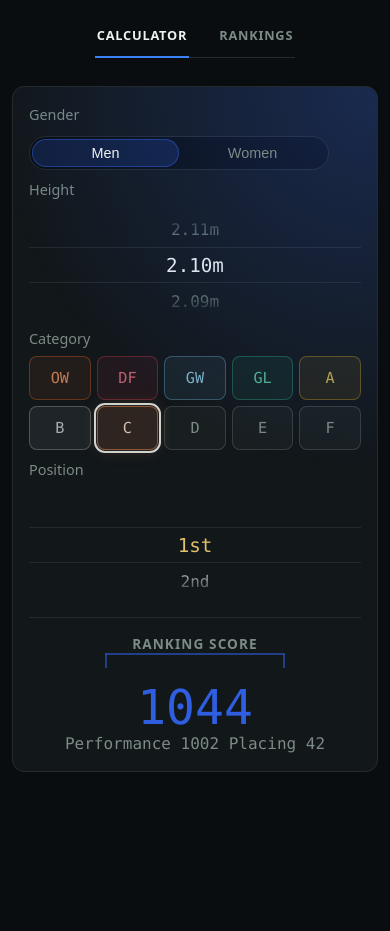
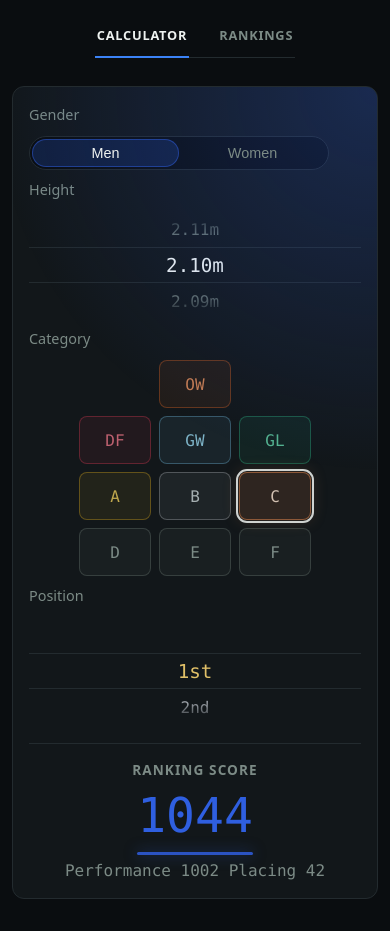
Before and after one commit to bahno/hj-stats, a React (Vite) app: page / in a window 390 px wide. Before the commit the page ends 844 px from the top, so only its background shows below. Built offline with nearby package versions, Linux system fonts and the light colour scheme.

Commit message:
feat: update CategorySelect to use a tier pyramid layout and enhance score display in Calculator

```diff
--- a/src/components/Calculator.tsx
+++ b/src/components/Calculator.tsx
@@ -38,10 +38,10 @@ export function Calculator() {
       </div>
       <div className="result">
         <div className="score-label">Ranking Score</div>
-        <div className="bar-rule" key={score.total}>
-          <span className="sweep" />
+        <div className="crossbar" key={score.total}>
+          <div className="score" data-testid="ranking-score">{score.total}</div>
+          <span className="beam" aria-hidden />
         </div>
-        <div className="score" data-testid="ranking-score">{score.total}</div>
         <div className="breakdown" data-testid="breakdown">
           Performance {score.performance} Placing {score.placing}
         </div>
--- a/src/components/inputs/CategorySelect.tsx
+++ b/src/components/inputs/CategorySelect.tsx
@@ -1,32 +1,52 @@
 import type { Category, CategoryCode } from '../../data/types';
 
 /**
- * Category is a prestige ladder (OW at the top … F at the bottom), so it reads
- * as a tap-to-pick tier grid rather than a dropdown. The selected chip lights in
- * the gender accent; its full name shows in the caption so long names never
- * crowd the chips.
+ * Category is a prestige ladder, so it renders as a pyramid of tier "leagues":
+ * the singular Olympic/World tier (OW) crowning the apex, then the championship
+ * tiers (GL/GW/DF), the medals (C/B/A), and the base tiers (F/E/D) along the
+ * bottom. Each league is one centred row; the selected chip lights in its tier
+ * colour with a white selection ring, and its full name shows in the caption.
  */
+
+// Leagues from apex down to base. Each inner row is ordered high → low prestige
+// left-to-right, so the strongest tier of every league sits on the left edge.
+const LEAGUES: CategoryCode[][] = [
+  ['OW'],
+  ['DF', 'GW', 'GL'],
+  ['A', 'B', 'C'],
+  ['D', 'E', 'F'],
+];
+
 export function CategorySelect({
   categories, value, onChange,
 }: { categories: Category[]; value: CategoryCode; onChange: (c: CategoryCode) => void }) {
+  const byCode = new Map<CategoryCode, Category>(categories.map((c) => [c.code, c]));
   return (
-    <div className="field field-stack">
+    <div className="field">
       <span id="category-label">Category</span>
-      <div className="cat-grid" role="radiogroup" aria-labelledby="category-label">
-        {categories.map((c) => (
+      <div className="cat-groups" role="radiogroup" aria-labelledby="category-label">
+        {LEAGUES.map((league) => (
+          <div className="cat-group" key={league.join('-')}>
+            {league.map((code) => {
+              const c = byCode.get(code);
+              if (!c) return null;
+              return (
                 <button
-            key={c.code}
+                  key={code}
                   type="button"
                   role="radio"
-            aria-checked={c.code === value}
+                  aria-checked={code === value}
                   aria-label={`${c.code} — ${c.name}`}
                   title={`${c.code} — ${c.name}`}
-            data-cat={c.code}
-            className={'cat-chip' + (c.code === value ? ' selected' : '')}
-            onClick={() => onChange(c.code)}
+                  data-cat={code}
+                  className={'cat-chip' + (code === value ? ' selected' : '')}
+                  onClick={() => onChange(code)}
                 >
-            {c.code}
+                  {code}
                 </button>
+              );
+            })}
+          </div>
         ))}
       </div>
     </div>
--- a/src/styles.css
+++ b/src/styles.css
@@ -182,25 +182,29 @@ body {
   box-shadow: 0 0 0 3px rgb(var(--accent-rgb) / 0.1);
 }
 
-/* Category tier grid: full-width stack (label above the control) so the chips
-   get real touch targets instead of being squeezed into the value column. */
-.field-stack {
-  display: block;
+/* Prestige pyramid: sits in the field's value column (the 90px label centres
+   vertically beside it). Each league is a centred row, the apex (OW) crowning the
+   top and the base tiers along the bottom. width:fit-content sizes the block to
+   the widest (3-chip) row; margin:auto centres the pyramid in the value column so
+   it lines up horizontally with the wheels above and below, and the shorter rows
+   centre over the wider rows below them. */
+.cat-groups {
+  display: flex;
+  flex-direction: column;
+  gap: 6px;
+  width: fit-content;
+  margin: 0 auto;
 }
 
-.field-stack > span {
-  display: block;
-  margin-bottom: 8px;
-}
-
-.cat-grid {
-  display: grid;
-  grid-template-columns: repeat(5, 1fr);
+.cat-group {
+  display: flex;
+  justify-content: center;
   gap: 6px;
 }
 
 .cat-chip {
   appearance: none;
+  width: 56px;
   min-height: 44px;
   background: var(--bg);
   color: var(--muted);
@@ -439,64 +443,45 @@ body {
   letter-spacing: 0.08em;
 }
 
-/*
- * The crossbar: the page's one signature element. A high jump bar rests on
- * two standards — rendered here as a rule with ticked ends, sitting right
- * above the hero score. Keyed by the score value in JSX so it remounts (and
- * the clearance sweep replays) every time an input changes the result.
- */
-.bar-rule {
-  position: relative;
-  width: 100%;
-  max-width: 180px;
-  height: 14px;
-  margin: 0 auto 14px;
-  border-top: 2px solid rgb(var(--accent-rgb) / 0.55);
+.crossbar {
+  display: inline-block;
+  margin: 10px 0 6px;
+  padding: 0 18px;
 }
 
-.bar-rule::before,
-.bar-rule::after {
-  content: "";
-  position: absolute;
-  top: -1px;
-  width: 2px;
-  height: 14px;
-  background: rgb(var(--accent-rgb) / 0.55);
+.crossbar .score {
+  animation: clearance 1200ms cubic-bezier(0.22, 0.7, 0.2, 1);
 }
 
-.bar-rule::before {
-  left: 0;
+/* The crossbar the score has just cleared: a single glowing rule beneath the
+   number, run a touch wider than it so it reads as a bar, not an underline. */
+.crossbar .beam {
+  display: block;
+  height: 3px;
+  margin-top: 10px;
+  border-radius: 3px;
+  background: rgb(var(--accent-rgb) / 0.85);
+  box-shadow: 0 0 14px rgb(var(--accent-rgb) / 0.5);
+  animation: bar-glow 640ms ease-out;
 }
 
-.bar-rule::after {
-  right: 0;
-}
-
-.bar-rule .sweep {
-  position: absolute;
-  top: -4px;
-  left: -25%;
-  width: 25%;
-  height: 6px;
-  background: linear-gradient(90deg, transparent, rgb(var(--accent-rgb) / 0.9), transparent);
-  animation: bar-sweep 650ms ease-out forwards;
-}
-
-@keyframes bar-sweep {
-  from {
-    left: -25%;
-    opacity: 1;
+/* The bar flares as the score settles, then eases back to its resting glow. */
+@keyframes bar-glow {
+  0% {
+    box-shadow: 0 0 3px rgb(var(--accent-rgb) / 0.2);
   }
-  to {
-    left: 100%;
-    opacity: 0;
+  45% {
+    box-shadow: 0 0 20px rgb(var(--accent-rgb) / 0.9);
+  }
+  100% {
+    box-shadow: 0 0 14px rgb(var(--accent-rgb) / 0.5);
   }
 }
 
 @media (prefers-reduced-motion: reduce) {
-  .bar-rule .sweep {
+  .crossbar::before,
+  .crossbar .score {
     animation: none;
-    display: none;
   }
 }
 
@@ -552,6 +537,18 @@ h2 {
 @media (max-width: 520px) {
   .field {
     grid-template-columns: 1fr;
+  }
+
+  /* Bigger chips and roomier gaps so the pyramid stays tappable on phones. */
+  .cat-chip {
+    width: 72px;
+    min-height: 48px;
+    font-size: 1rem;
+  }
+
+  .cat-groups,
+  .cat-group {
+    gap: 8px;
   }
 }
 
```
Lines whose indentation alone changed are shown as unchanged.
